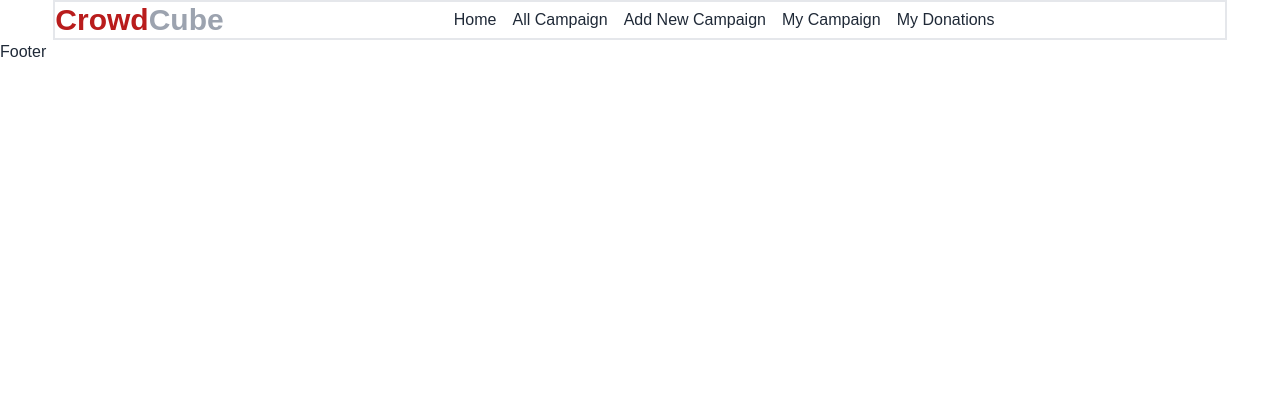
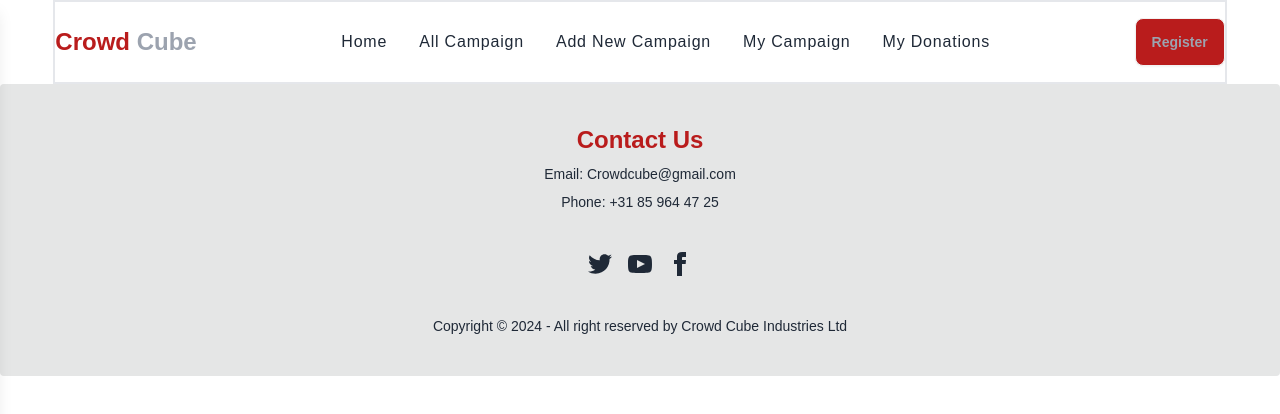
Before and after one commit to mushayed18/CrowdCube-client, a React (Vite) app: page / in a window 1280 px wide. Shown: the top 414 px of the page. Built offline with nearby package versions, Linux system fonts and the light colour scheme.

Commit message:
header and footer component added

```diff
--- a/package.json
+++ b/package.json
@@ -12,6 +12,7 @@
   "dependencies": {
     "react": "^18.3.1",
     "react-dom": "^18.3.1",
+    "react-icons": "^5.4.0",
     "react-router-dom": "^7.0.2"
   },
   "devDependencies": {
--- a/src/Component/Footer.jsx
+++ b/src/Component/Footer.jsx
@@ -1,10 +1,58 @@
-
 const Footer = () => {
     return (
-        <div>
-            Footer
-        </div>
+      <div>
+        <footer className="footer footer-center bg-base-300 text-base-content rounded p-10">
+          <div>
+              <h3 className="font-bold text-2xl text-my-red">Contact Us</h3>
+              <p>Email: Crowdcube@gmail.com</p>
+              <p>Phone: +31 85 964 47 25</p>
+          </div>
+          <nav>
+            <div className="grid grid-flow-col gap-4">
+              <a>
+                <svg
+                  xmlns="http://www.w3.org/2000/svg"
+                  width="24"
+                  height="24"
+                  viewBox="0 0 24 24"
+                  className="fill-current"
+                >
+                  <path d="M24 4.557c-.883.392-1.832.656-2.828.775 1.017-.609 1.798-1.574 2.165-2.724-.951.564-2.005.974-3.127 1.195-.897-.957-2.178-1.555-3.594-1.555-3.179 0-5.515 2.966-4.797 6.045-4.091-.205-7.719-2.165-10.148-5.144-1.29 2.213-.669 5.108 1.523 6.574-.806-.026-1.566-.247-2.229-.616-.054 2.281 1.581 4.415 3.949 4.89-.693.188-1.452.232-2.224.084.626 1.956 2.444 3.379 4.6 3.419-2.07 1.623-4.678 2.348-7.29 2.04 2.179 1.397 4.768 2.212 7.548 2.212 9.142 0 14.307-7.721 13.995-14.646.962-.695 1.797-1.562 2.457-2.549z"></path>
+                </svg>
+              </a>
+              <a>
+                <svg
+                  xmlns="http://www.w3.org/2000/svg"
+                  width="24"
+                  height="24"
+                  viewBox="0 0 24 24"
+                  className="fill-current"
+                >
+                  <path d="M19.615 3.184c-3.604-.246-11.631-.245-15.23 0-3.897.266-4.356 2.62-4.385 8.816.029 6.185.484 8.549 4.385 8.816 3.6.245 11.626.246 15.23 0 3.897-.266 4.356-2.62 4.385-8.816-.029-6.185-.484-8.549-4.385-8.816zm-10.615 12.816v-8l8 3.993-8 4.007z"></path>
+                </svg>
+              </a>
+              <a>
+                <svg
+                  xmlns="http://www.w3.org/2000/svg"
+                  width="24"
+                  height="24"
+                  viewBox="0 0 24 24"
+                  className="fill-current"
+                >
+                  <path d="M9 8h-3v4h3v12h5v-12h3.642l.358-4h-4v-1.667c0-.955.192-1.333 1.115-1.333h2.885v-5h-3.808c-3.596 0-5.192 1.583-5.192 4.615v3.385z"></path>
+                </svg>
+              </a>
+            </div>
+          </nav>
+          <aside>
+            <p>
+              Copyright © {new Date().getFullYear()} - All right reserved by Crowd Cube
+              Industries Ltd
+            </p>
+          </aside>
+        </footer>
+      </div>
     );
-};
+  };
 
-export default Footer;
+  export default Footer;
--- a/src/Component/Header.jsx
+++ b/src/Component/Header.jsx
@@ -1,17 +1,66 @@
+
 import { NavLink } from "react-router-dom";
+import { FaBars } from "react-icons/fa";
+import { RxCross1 } from "react-icons/rx";
+import { useState } from "react";
 
 const Header = () => {
-    return (
-        <div className="border-2 w-11/12 mx-auto flex items-center justify-between">
-            <div className="font-bold text-3xl"><span className="text-red-700">Crowd</span><span className="text-gray-400">Cube</span></div>
-            <div className="flex gap-4">
+  const [isMobileMenuOpen, setIsMobileMenuOpen] = useState(false);
+
+  const navbar = (
+    <>
       <NavLink>Home</NavLink>
       <NavLink>All Campaign</NavLink>
       <NavLink>Add New Campaign</NavLink>
       <NavLink>My Campaign</NavLink>
       <NavLink>My Donations</NavLink>
+    </>
+  );
+
+  return (
+    <div className="border-2 w-11/12 mx-auto flex items-center justify-between py-4">
+      <div className="flex items-center gap-2">
+        <div
+          className="lg:hidden cursor-pointer"
+          onClick={() => setIsMobileMenuOpen(!isMobileMenuOpen)}
+        >
+          {isMobileMenuOpen ? <RxCross1 size={24} /> : <FaBars size={24} />}
         </div>
-            <div></div>
+        <div className="font-bold text-xl md:text-2xl">
+          <span className="text-my-red">Crowd </span>
+          <span className="text-my-gray">Cube</span>
+        </div>
+      </div>
+
+      <div className="lg:flex gap-8 font-semi tracking-wider hidden">
+        {navbar}
+      </div>
+
+      <div>
+        <button className="btn bg-my-red text-my-gray">Register</button>
+      </div>
+
+      <div
+        className={`fixed top-0 left-0 h-full bg-white shadow-lg z-50 transform ${
+          isMobileMenuOpen ? "translate-x-0" : "-translate-x-full"
+        } transition-transform duration-300 w-4/5`}
+      >
+        <div className="pt-7 pl-5">
+          <div className="flex items-center mb-6 gap-2">
+            <div
+              className="cursor-pointer"
+              onClick={() => setIsMobileMenuOpen(false)}
+            >
+              <RxCross1 size={24} />
+            </div>
+            <div className="font-bold text-xl md:text-2xl">
+              <span className="text-my-red">Crowd </span>
+              <span className="text-my-gray">Cube</span>
+            </div>
+          </div>
+          <nav onClick={() => setIsMobileMenuOpen(false)} className="flex flex-col gap-4">{navbar}</nav>
+        </div>
+      </div>
     </div>
   );
 };
--- a/tailwind.config.js
+++ b/tailwind.config.js
@@ -8,7 +8,11 @@ export default {
     extend: {
       fontFamily: {
         poppins: ["Poppins", "sans-serif"]
-      }
+      },
+      colors: {
+        'my-red': '#b91c1c',
+        'my-gray': '#9ca3af',
+      },
     },
   },
   plugins: [
```
Also changed, not shown: 1 other file (tests, documents, lock files or other folders). Lines whose indentation alone changed are shown as unchanged.
